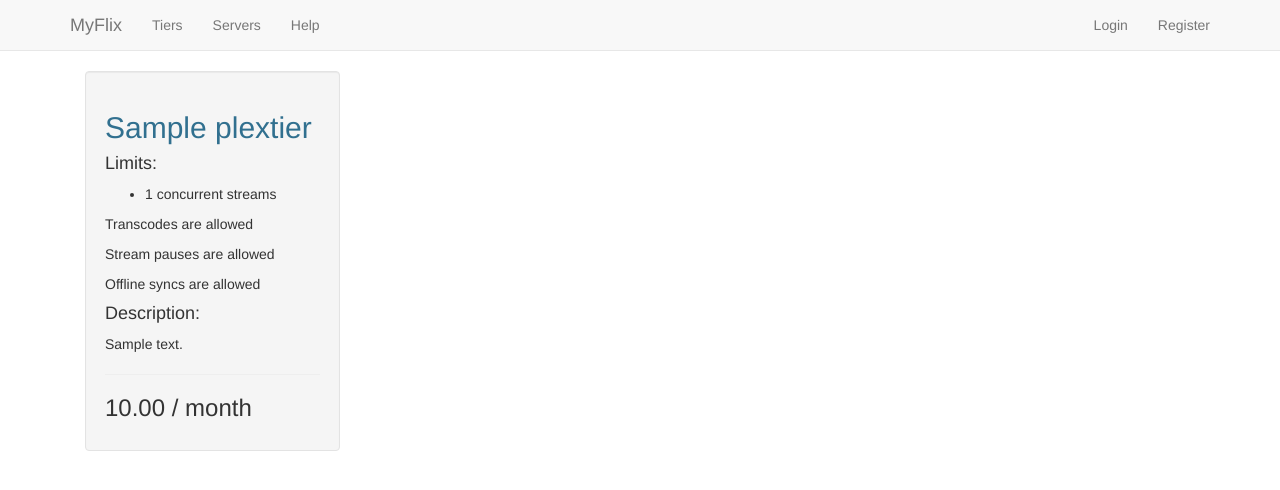
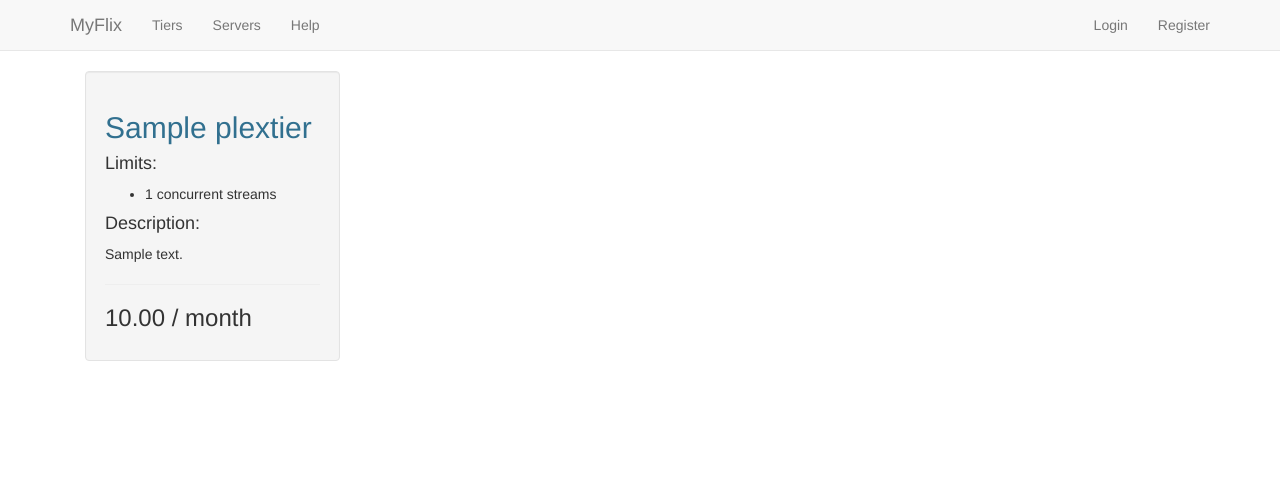
Before and after one commit to l3uddz/myflix, a Django app: template templates/core/tiers.html in a window 1280 px wide. Shown: the top 490 px of the page. Run offline with Django 3.2, Linux system fonts and the light colour scheme; the template is opened without the code that fills it: values that come from a table or form of the project are taken from there, others are empty; tables that the repository leaves empty hold one stand-in row (values such as "Sample post"); parts of the project's set-up code (start-up, migrations or seed data) failed here and were passed over; some libraries are stand-ins or nearby versions.

Commit message:
template change tiers

```diff
--- a/templates/core/tiers.html
+++ b/templates/core/tiers.html
@@ -22,15 +22,6 @@
                         <li>NO transcodes</li>
                     {% endif %}
                 </ul>
-                {% if tier.allowed_transcodes %}
-                    <p>Transcodes are allowed</p>
-                {% endif %}
-                {% if tier.allowed_paused %}
-                    <p>Stream pauses are allowed</p>
-                {% endif %}
-                {% if tier.allowed_sync %}
-                    <p>Offline syncs are allowed</p>
-                {% endif %}
                 <h4>Description:</h4>
                 <p>{{ tier.description }}</p>
                 <hr>
```
